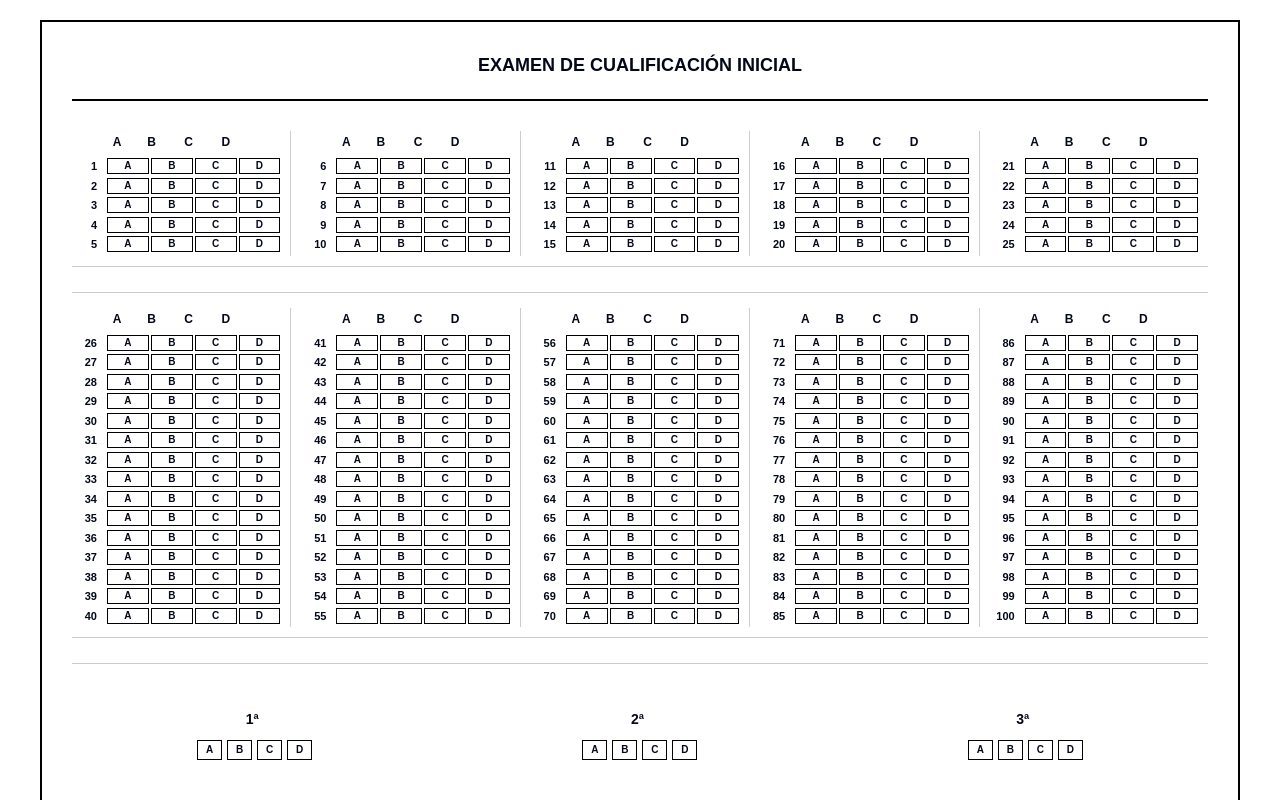
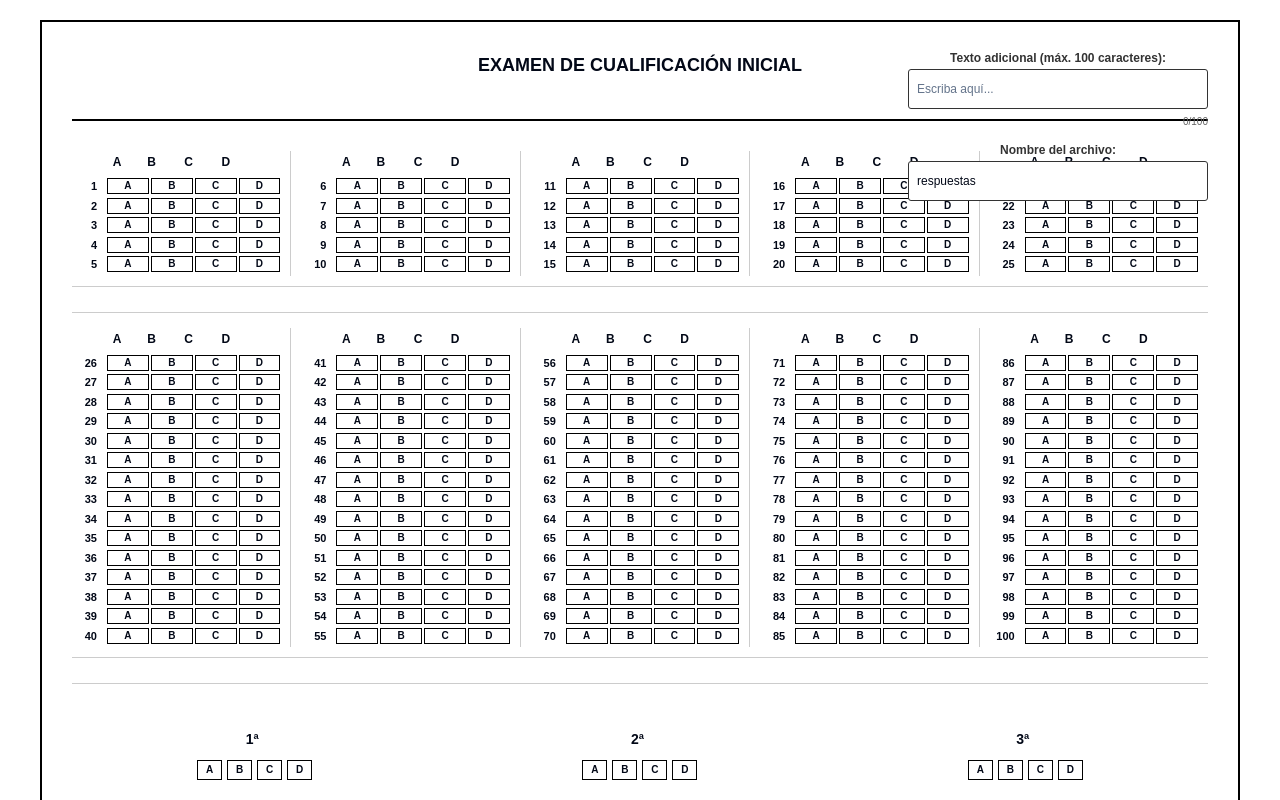
Before and after one commit to rogertgu/sheet-to-scan-form, a React (Vite) app: page / in a window 1280 px wide. Shown: the top 800 px of the page. Built offline with nearby package versions, Linux system fonts and the light colour scheme.

Commit message:
Add file name input and Excel export
Add input fields for a 100-character text and a file name for download. Correct the export functionality to generate a valid Excel file compatible with Office.

```diff
--- a/package.json
+++ b/package.json
@@ -59,6 +59,7 @@
     "tailwind-merge": "^2.5.2",
     "tailwindcss-animate": "^1.0.7",
     "vaul": "^0.9.3",
+    "xlsx": "^0.18.5",
     "zod": "^3.23.8"
   },
   "devDependencies": {
--- a/src/index.css
+++ b/src/index.css
@@ -119,13 +119,49 @@ All colors MUST be HSL.
   margin-bottom: 30px;
   border-bottom: 2px solid #000;
   padding-bottom: 20px;
+  position: relative;
 }
 
 .sheet-header h1 {
   font-size: 18px;
   font-weight: bold;
-  margin: 0;
+  margin: 0 0 20px 0;
   text-transform: uppercase;
+}
+
+.header-fields {
+  position: absolute;
+  top: 0;
+  right: 0;
+  display: flex;
+  flex-direction: column;
+  gap: 15px;
+  width: 300px;
+}
+
+.field-group {
+  display: flex;
+  flex-direction: column;
+  gap: 5px;
+}
+
+.field-group label {
+  font-size: 12px;
+  font-weight: bold;
+  color: #333;
+}
+
+.field-group input {
+  padding: 5px 8px;
+  border: 1px solid #333;
+  border-radius: 3px;
+  font-size: 12px;
+}
+
+.char-counter {
+  font-size: 10px;
+  color: #666;
+  text-align: right;
 }
 
 .questions-container {
--- a/src/pages/Index.tsx
+++ b/src/pages/Index.tsx
@@ -2,9 +2,13 @@ import { useState } from "react";
 import { Button } from "@/components/ui/button";
 import { RadioGroup, RadioGroupItem } from "@/components/ui/radio-group";
 import { Label } from "@/components/ui/label";
+import { Input } from "@/components/ui/input";
+import * as XLSX from 'xlsx';
 
 const Index = () => {
   const [answers, setAnswers] = useState<Record<number, string>>({});
+  const [textField, setTextField] = useState("");
+  const [fileName, setFileName] = useState("respuestas");
 
   const handleAnswerChange = (questionNumber: number, answer: string) => {
     setAnswers(prev => ({
@@ -14,32 +18,40 @@ const Index = () => {
   };
 
   const generateExcel = () => {
-    // Create CSV content
-    let csvContent = "Pregunta,Respuesta\n";
+    // Create data array for Excel
+    const data = [];
+
+    // Add header row
+    data.push(['Pregunta', 'Respuesta']);
 
     // Add main questions (1-100)
     for (let i = 1; i <= 100; i++) {
       const answer = answers[i] || "";
-      csvContent += `${i},${answer}\n`;
+      data.push([i.toString(), answer]);
     }
 
     // Add additional questions (1ª, 2ª, 3ª) - questions 101, 102, 103
     for (let i = 101; i <= 103; i++) {
       const questionLabel = i === 101 ? "1ª" : i === 102 ? "2ª" : "3ª";
       const answer = answers[i] || "";
-      csvContent += `${questionLabel},${answer}\n`;
+      data.push([questionLabel, answer]);
     }
 
-    // Create and download file
-    const blob = new Blob([csvContent], { type: 'text/csv;charset=utf-8;' });
-    const link = document.createElement("a");
-    const url = URL.createObjectURL(blob);
-    link.setAttribute("href", url);
-    link.setAttribute("download", "respuestas.xlsx");
-    link.style.visibility = 'hidden';
-    document.body.appendChild(link);
-    link.click();
-    document.body.removeChild(link);
+    // Add text field data if provided
+    if (textField.trim()) {
+      data.push(['Texto adicional', textField]);
+    }
+
+    // Create workbook and worksheet
+    const wb = XLSX.utils.book_new();
+    const ws = XLSX.utils.aoa_to_sheet(data);
+
+    // Add worksheet to workbook
+    XLSX.utils.book_append_sheet(wb, ws, "Respuestas");
+
+    // Generate Excel file and download
+    const filename = fileName.trim() ? `${fileName}.xlsx` : 'respuestas.xlsx';
+    XLSX.writeFile(wb, filename);
   };
 
   const renderQuestion = (questionNumber: number, label?: string) => (
@@ -86,6 +98,28 @@ const Index = () => {
     <div className="exam-sheet">
       <div className="sheet-header">
         <h1>EXAMEN DE CUALIFICACIÓN INICIAL</h1>
+        <div className="header-fields">
+          <div className="field-group">
+            <Label htmlFor="textField">Texto adicional (máx. 100 caracteres):</Label>
+            <Input
+              id="textField"
+              value={textField}
+              onChange={(e) => setTextField(e.target.value.slice(0, 100))}
+              maxLength={100}
+              placeholder="Escriba aquí..."
+            />
+            <span className="char-counter">{textField.length}/100</span>
+          </div>
+          <div className="field-group">
+            <Label htmlFor="fileName">Nombre del archivo:</Label>
+            <Input
+              id="fileName"
+              value={fileName}
+              onChange={(e) => setFileName(e.target.value)}
+              placeholder="respuestas"
+            />
+          </div>
+        </div>
       </div>
 
       <div className="questions-container">
```
Also changed, not shown: 1 other file (tests, documents, lock files or other folders).
